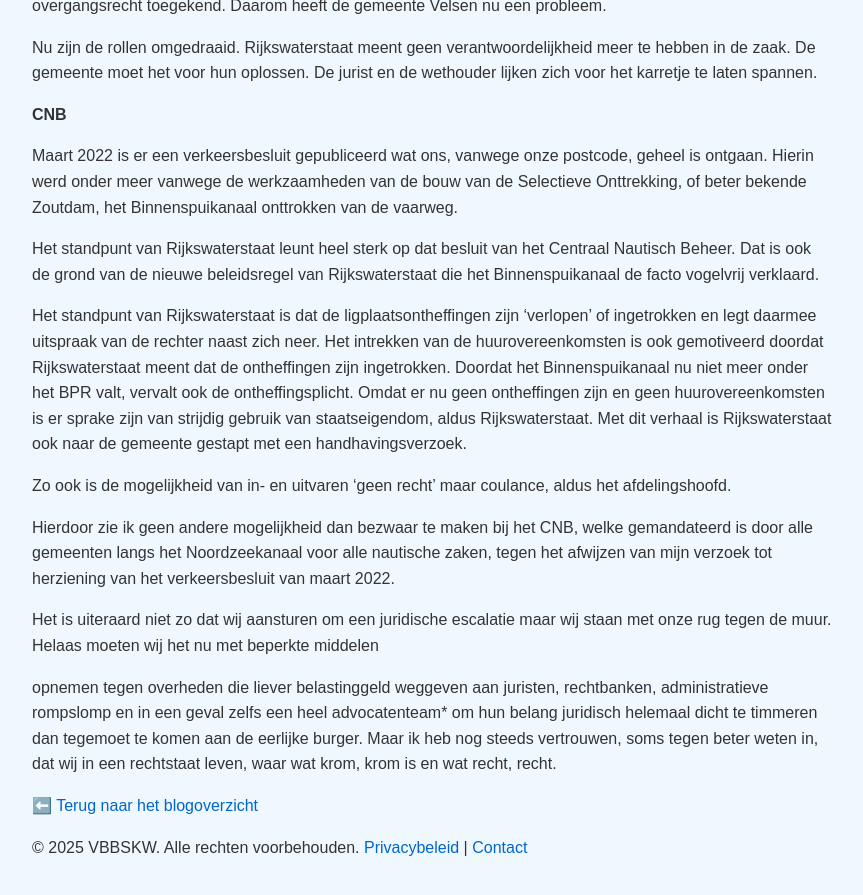
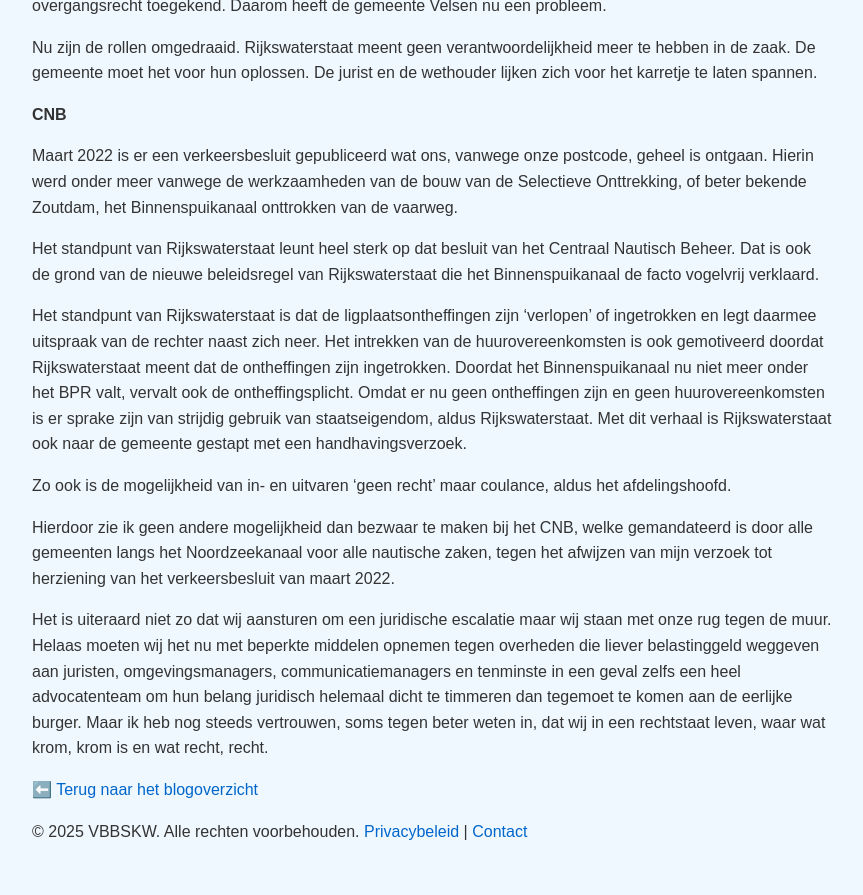
Before and after one commit to Klikblitser/VBBSKW, a Jekyll site: the page built from _posts/2025-12-01-Ingezonden brief.md, in a window 1280 px wide and 900 px high, scrolled down 1509 px. Shown: the top 895 px of the window, without its empty margins (208-1071 px from the left). Built offline with Jekyll 4.4.1, drawn with Linux system fonts in a browser that asks for light colours.

Commit message:
kleine aanpassing in de tekst

```diff
--- a/_posts/2025-12-01-Ingezonden brief.md
+++ b/_posts/2025-12-01-Ingezonden brief.md
@@ -88,6 +88,4 @@
 
 
 
-Het is uiteraard niet zo dat wij aansturen om een juridische escalatie maar wij staan met onze rug tegen de muur. Helaas moeten wij het nu met beperkte middelen
-
-opnemen tegen overheden die liever belastinggeld weggeven aan juristen, rechtbanken, administratieve rompslomp en in een geval zelfs een heel advocatenteam\* om hun belang juridisch helemaal dicht te timmeren dan tegemoet te komen aan de eerlijke burger. Maar ik heb nog steeds vertrouwen, soms tegen beter weten in, dat wij in een rechtstaat leven, waar wat krom, krom is en wat recht, recht.
+Het is uiteraard niet zo dat wij aansturen om een juridische escalatie maar wij staan met onze rug tegen de muur. Helaas moeten wij het nu met beperkte middelen opnemen tegen overheden die liever belastinggeld weggeven aan juristen, omgevingsmanagers, communicatiemanagers en tenminste in een geval zelfs een heel advocatenteam om hun belang juridisch helemaal dicht te timmeren dan tegemoet te komen aan de eerlijke burger. Maar ik heb nog steeds vertrouwen, soms tegen beter weten in, dat wij in een rechtstaat leven, waar wat krom, krom is en wat recht, recht.
```
